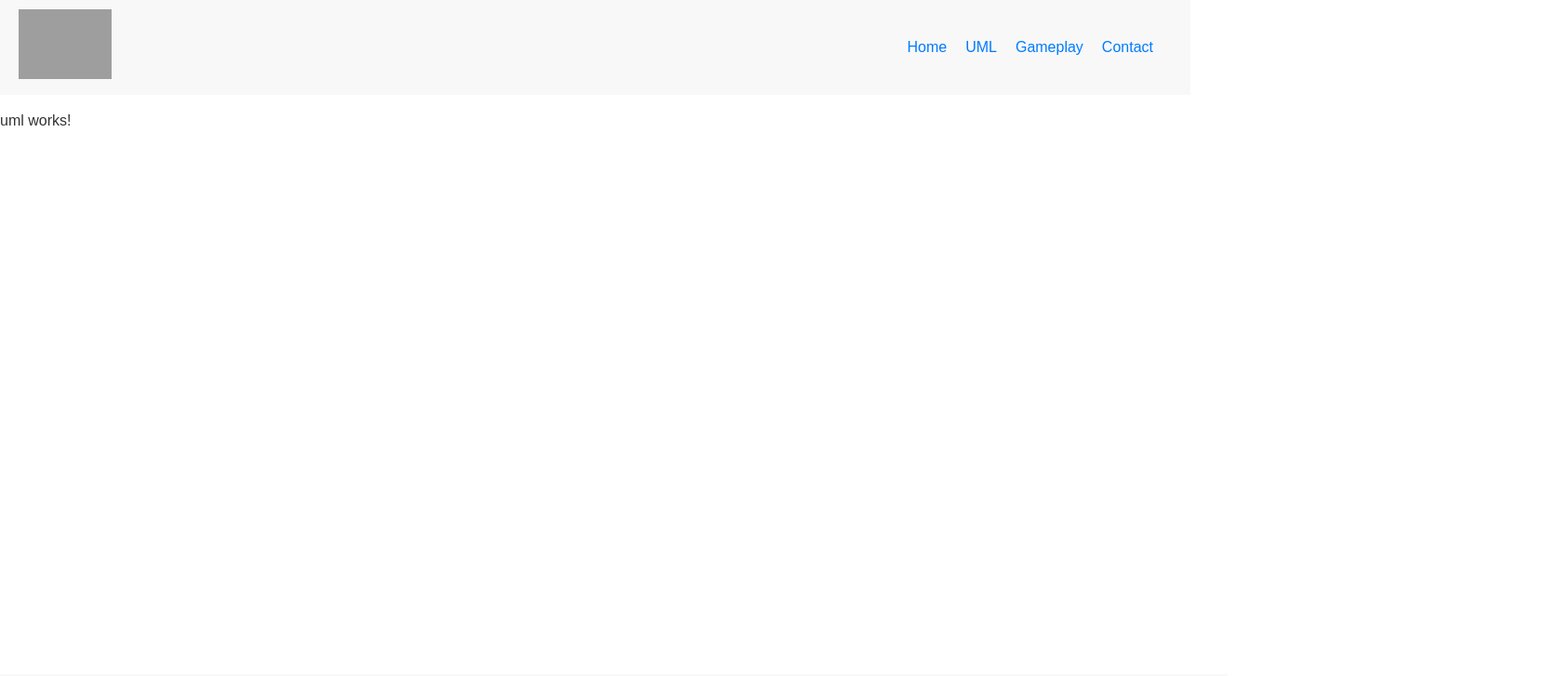
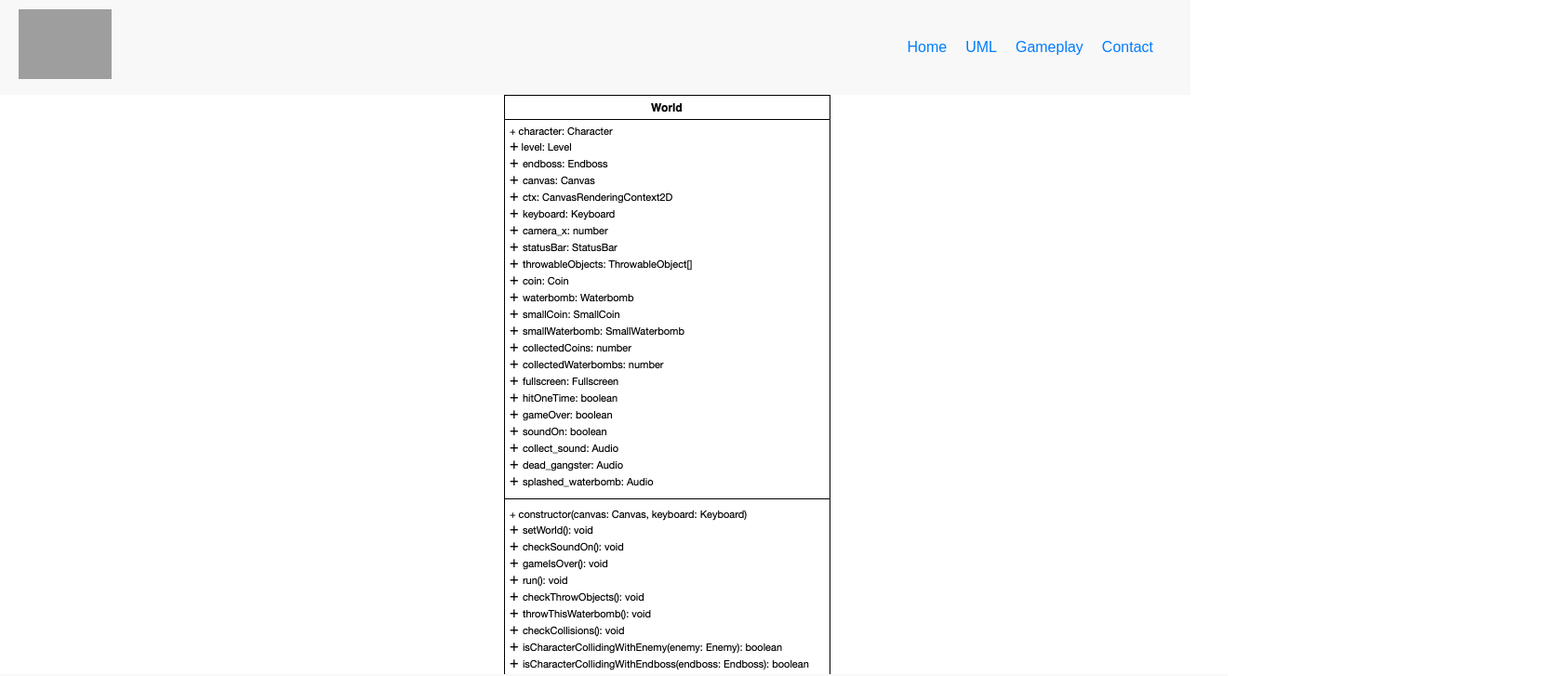
Before and after one commit to friedersinger/Night_Patrol_Anuglar_Explain, an Angular app: page /uml in a window 1280 px wide. Shown: the top 727 px of the page at 93% size, 1685 px wide, since content can reach past the window. Built offline with nearby package versions, Linux system fonts and the light colour scheme; grey boxes are pictures that could not be loaded.

Commit message:
class diagram

```diff
--- a/src/app/header/header.component.html
+++ b/src/app/header/header.component.html
@@ -1,6 +1,6 @@
 <header>
   <div class="logo">
-    <img src="assets/img/header.png" alt="Logo" />
+    <img (click)="home()" src="assets/img/header.png" alt="Logo" />
   </div>
   <nav>
     <ul>
--- a/src/app/uml/uml.component.html
+++ b/src/app/uml/uml.component.html
@@ -1 +1 @@
-<p>uml works!</p>
+<img src="assets/img/Class_Diagram.drawio.png" alt="" />
--- a/src/styles.scss
+++ b/src/styles.scss
@@ -46,6 +46,7 @@ ul {
 a {
   color: #007bff;
   text-decoration: none;
+  cursor: pointer;
 }
 
 a:hover {
@@ -71,6 +72,7 @@ header {
 
 .logo img {
   width: 100px;
+  cursor: pointer;
 }
 
 nav ul {
```
Also changed, not shown: src/assets/img/Class_Diagram.drawio.png (added).
